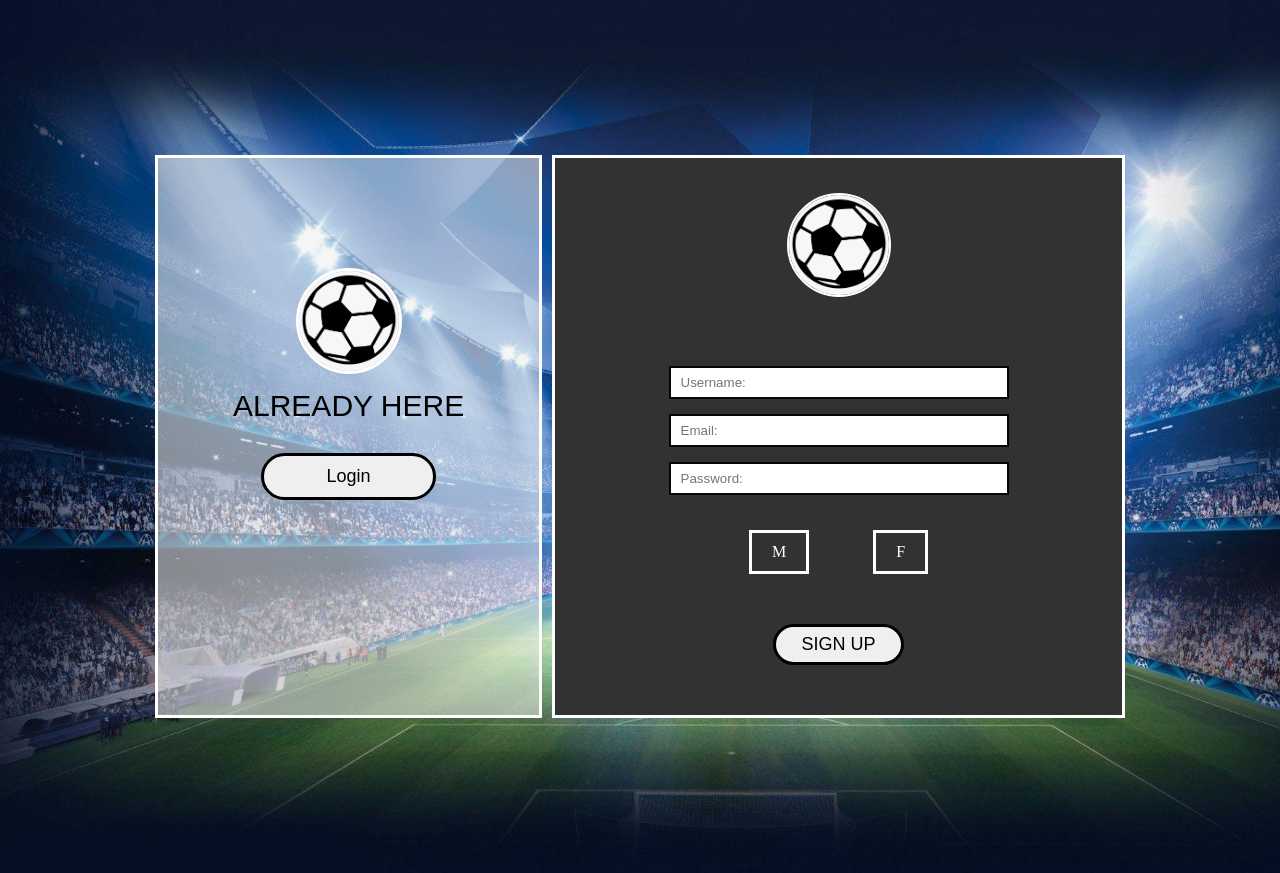
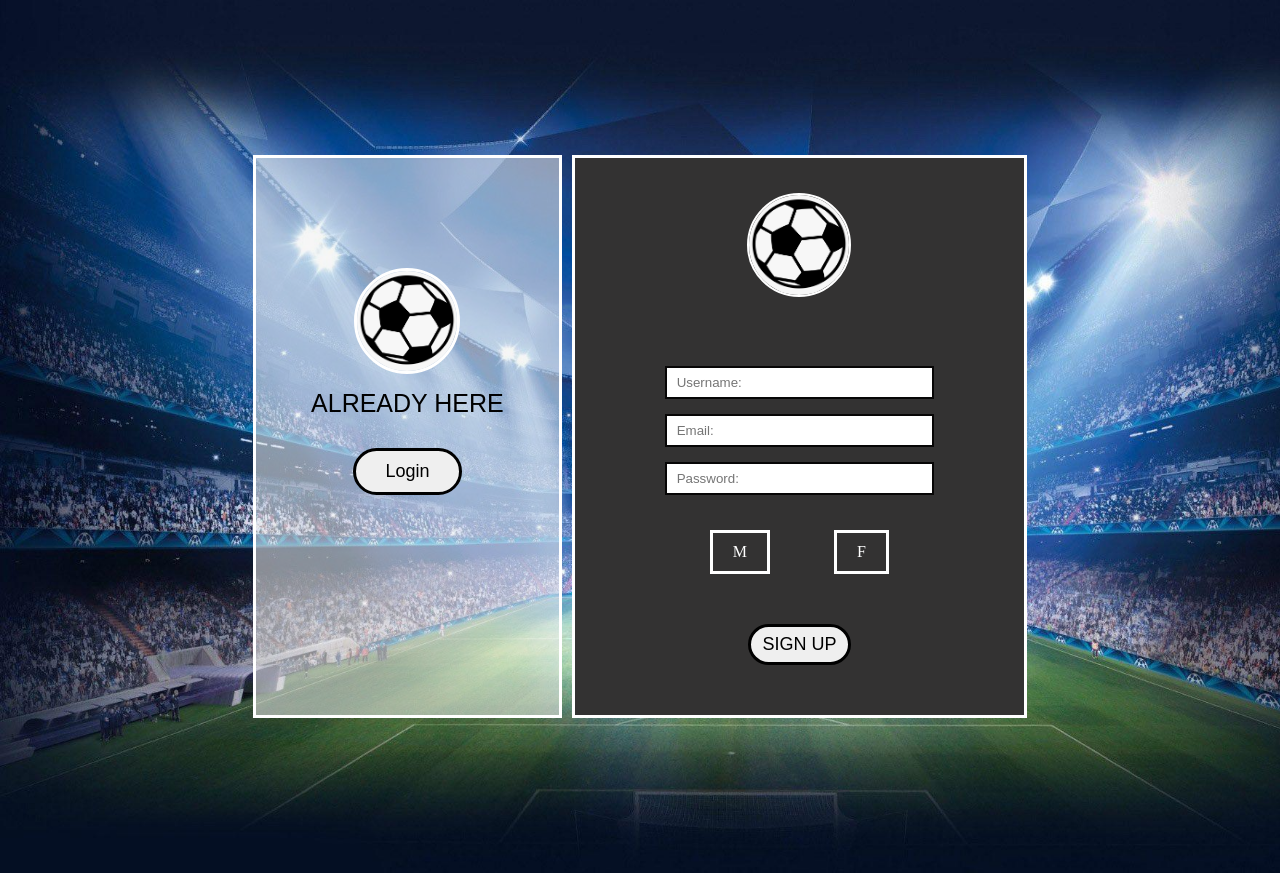
Before and after one commit to Rilindi101/Project, a PHP site: page /Login.html in a window 1280 px wide. Run offline with PHP 8.4, Linux system fonts and the light colour scheme.

Commit message:
ndryshime te vogla ne css

```diff
--- a/login1.css
+++ b/login1.css
@@ -21,6 +21,7 @@ body{
     height: 100%;
     justify-content:center ;
     flex-wrap: nowrap;
+    max-width: 80%;
 
 }
 .leftSide{
@@ -38,12 +39,13 @@ body{
     padding-right: 15px;
     padding-bottom: 15px;
     background-color: rgba(240, 240, 240, 0.548);
+    min-width: 150px;
 
 }
 .leftSide input[type="submit"]{
     display: block;
 
-    width: 50%;
+    width: 40%;
     border: 3px solid black;
     padding: 10px;
     margin: 30px;
@@ -51,6 +53,8 @@ body{
     font-family: fantasy;
     font-size: large;
     cursor: pointer;
+    min-width: fit-content;
+
 }
 .rightSide{
 
@@ -66,6 +70,9 @@ body{
     height: auto;
     width: 60%;
     background-color: rgb(51, 50, 50);
+    min-width: 250px;
+
+
 }
 .rightSide input[type="text"],.rightSide input[type="email"],.rightSide input[type="password"]{
     border: 0;
@@ -91,6 +98,7 @@ body{
       font-family: fantasy;
       font-size: large;
       cursor: pointer;
+      min-width: fit-content;
 }
 .rightSide img{
     border: 2px solid rgb(255, 255, 255);
@@ -104,7 +112,6 @@ body{
     padding: 10px;
     color: white;
 
-
 }
 .leftSide img{
     margin: 10px;
@@ -113,19 +120,17 @@ body{
 }
 label{
     border: 3px solid rgb(255, 255, 255);
-
     padding: 10px 20px ;
     color: white;
     display:inline-block;
     margin: 20px 30px;
     cursor: pointer;
-
-
 }
 p{
     margin-top: 5px;
     font-family: fantasy;
-    font-size: 30px;
+
+    font-size: 25px;
 }
 .leftSide input[type="submit"]:hover{
     background-color: rgb(41, 109, 197);
```
